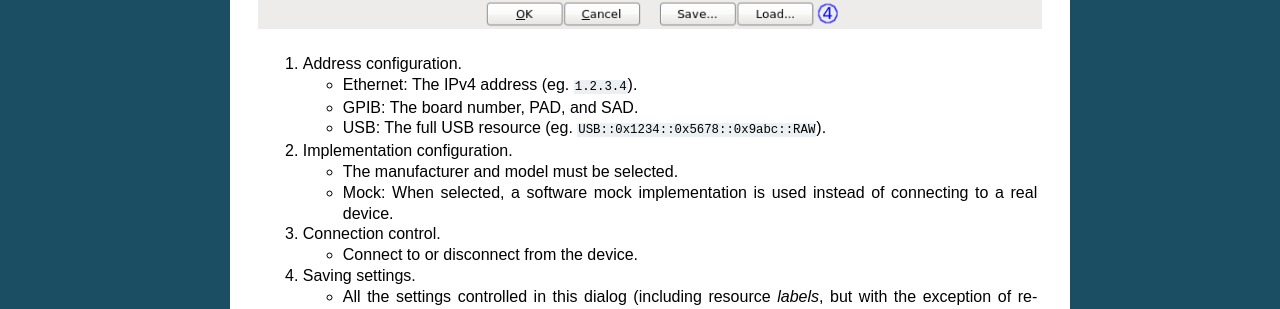
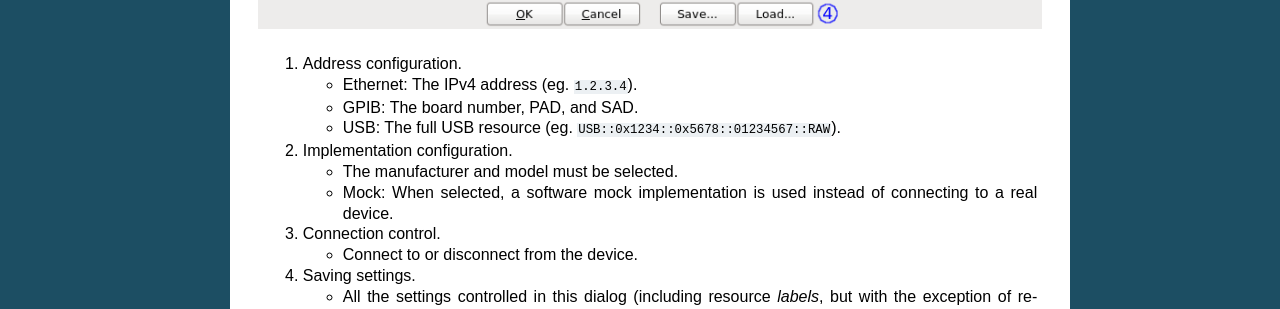
Before and after one commit to 0/SpanishAcquisition, a Sphinx documentation site: the page built from docs/user/gui/config/device_config.rst, in a window 1280 px wide. Shown: the part 505-814 px from the top of the page. Built offline with Sphinx 7.4.7, drawn with Linux system fonts in a browser that asks for light colours; some of the changed lines change nothing that is shown.

Commit message:
Fixed serial for example USB resource

```diff
--- a/docs/user/gui/config/device_config.rst
+++ b/docs/user/gui/config/device_config.rst
@@ -17,7 +17,7 @@ Device connection
 
       * Ethernet: The IPv4 address (eg. ``1.2.3.4``).
       * GPIB: The board number, PAD, and SAD.
-      * USB: The full USB resource (eg. ``USB::0x1234::0x5678::0x9abc::RAW``).
+      * USB: The full USB resource (eg. ``USB::0x1234::0x5678::01234567::RAW``).
 
    2. Implementation configuration.
 
```
